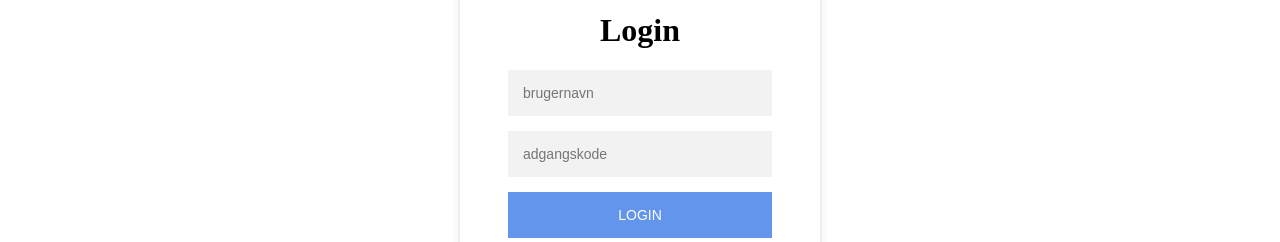
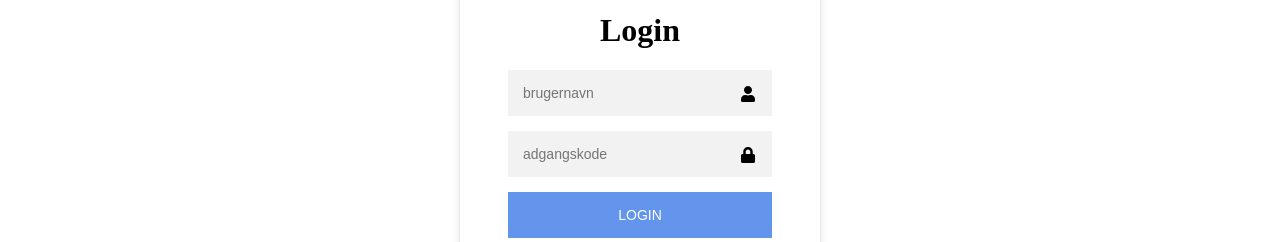
Before and after one commit to cs-26-dat-2-01/Stemmesystem, a React (Vite) app: page / in a window 1280 px wide. Shown: the part 226-468 px from the top of the page. Built offline with nearby package versions, Linux system fonts and the light colour scheme.

Commit message:
login page ui

```diff
--- a/client_src/pages/LoginPage.css
+++ b/client_src/pages/LoginPage.css
@@ -18,7 +18,22 @@ label {
   box-shadow: 0 0 10px 0 rgba(0, 0, 0, 0.1), 0 3px 3px 0 rgba(0, 0, 0, 0.1);
   border-radius: 0.5em;
 }
-.form input {
+.input-wrapper {
+  position: relative;
+  display: flex;
+  align-items: center;
+}
+
+.input-icon {
+  position: absolute;
+  right: 1rem;
+  top: 1rem;
+  width: 1rem;
+  height: 1rem;
+  pointer-events: none;
+}
+
+.input-field {
   outline: 0;
   background: #f2f2f2;
   width: 100%;
@@ -28,6 +43,7 @@ label {
   box-sizing: border-box;
   font-size: 14px;
 }
+
 .form button {
   text-transform: uppercase;
   outline: 0;
--- a/client_src/pages/LoginPage.tsx
+++ b/client_src/pages/LoginPage.tsx
@@ -2,6 +2,7 @@ import React from "react";
 import "./LoginPage.css";
 import { getCookie } from "../App.tsx";
 import NavBar from "../components/NavBar.tsx";
+import { FaUser, FaLock } from "react-icons/fa";
 
 type LoginPageProps = {
   setIsLoggedIn: React.Dispatch<React.SetStateAction<string | undefined>>;
@@ -44,22 +45,30 @@ function LoginPage({ setIsLoggedIn }: LoginPageProps) {
       <div className="login-container">
         <div className="form">
           <h1>Login</h1>
+          <div className="input-wrapper">
+            <FaUser className="input-icon"/>
             <input
               name="username"
               id="username"
               type="text"
+              autoComplete="username"
               placeholder="brugernavn"
-            autoComplete="username"
+              className="input-field"
               onChange={handleUsernameChange}
             />
+          </div>
+          <div className="input-wrapper">
+            <FaLock className="input-icon"/>
             <input
               name="password"
               id="password"
               type="password"
+              autoComplete="current-password"
               placeholder="adgangskode"
-            autoComplete="current-password"
+              className="input-field"
               onChange={handlePasswordChange}
             />
+          </div>
 
           <button type="button" onClick={handleLogin}>
             Login
```
Lines whose indentation alone changed are shown as unchanged.
